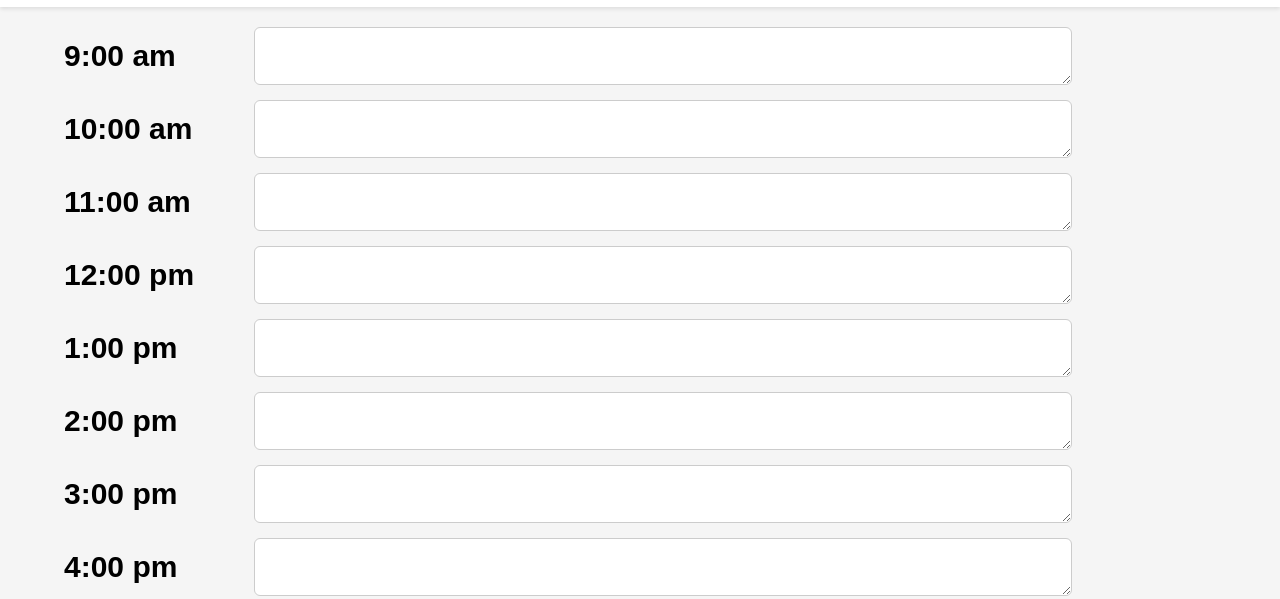
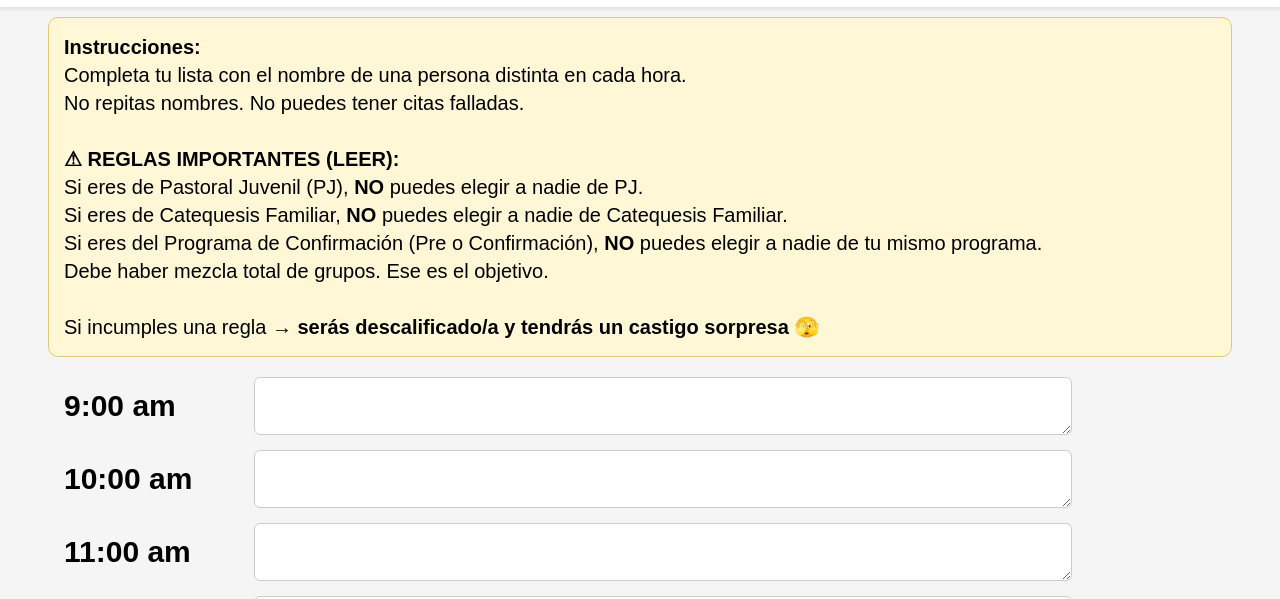
Before and after one commit to Jesch/Agenda, a plain HTML site: page index.html in a window 1280 px wide. Shown: the part 173-772 px from the top of the page. Drawn offline with Linux system fonts and the light colour scheme.

Commit message:
index.html

```diff
--- a/index.html
+++ b/index.html
@@ -69,6 +69,22 @@
     <img src="imagen/logo02.png" alt="Logo 02" style="width: 160px; height: auto;">
   </header>
 
+  <div class="instrucciones" style="width:90%; margin:auto; margin-top:10px; background:#fff7d6; padding:15px; border-radius:10px; border:1px solid #e0c97f; font-size:20px; line-height:1.4;">
+<strong>Instrucciones:</strong><br>
+Completa tu lista con el nombre de una persona distinta en cada hora.<br>
+No repitas nombres. No puedes tener citas falladas.<br><br>
+
+
+<strong>⚠ REGLAS IMPORTANTES (LEER):</strong><br>
+Si eres de Pastoral Juvenil (PJ), <strong>NO</strong> puedes elegir a nadie de PJ.<br>
+Si eres de Catequesis Familiar, <strong>NO</strong> puedes elegir a nadie de Catequesis Familiar.<br>
+Si eres del Programa de Confirmación (Pre o Confirmación), <strong>NO</strong> puedes elegir a nadie de tu mismo programa.<br>
+Debe haber mezcla total de grupos. Ese es el objetivo.<br><br>
+
+
+Si incumples una regla → <strong>serás descalificado/a y tendrás un castigo sorpresa 🫣</strong>
+</div>
+
     <div class="container">
     <!-- 12 filas con horas -->
     <div class="row"><div class="label">9:00 am</div><textarea id="nota1"></textarea></div>
```
